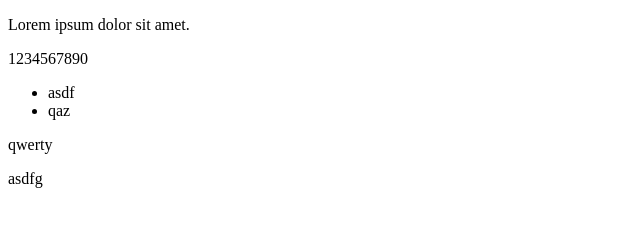
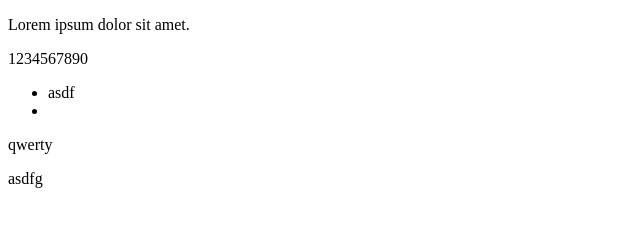
Before and after one commit to Maximalxx/tries, a plain HTML site: page index.html in a window 1280 px wide. Shown: the full height of the page, 0-640 px from the left. Drawn offline with Linux system fonts and the light colour scheme.

Commit message:
hack and push to commit

```diff
--- a/index.html
+++ b/index.html
@@ -11,7 +11,7 @@
 <ul>
 
     <li>asdf</li>
-    <li>qaz</li>
+    <li></li>
 </ul>
     <article>qwerty</article>
     <p>asdfg</p>
```
